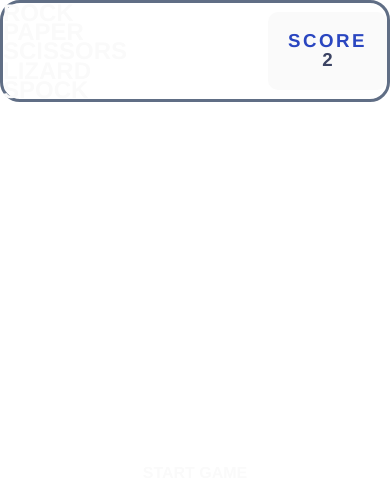
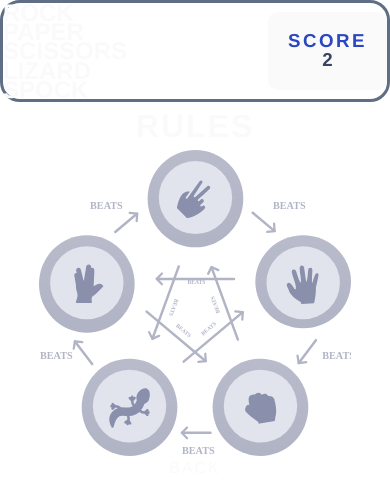
Before and after one commit to thauska/vue-jankenpon, a Vue app: page /rules in a window 390 px wide. Before the commit this address led to /. Shown: the top 494 px of the page. Built offline with nearby package versions, Linux system fonts and the light colour scheme.

Commit message:
feat: adicionado página de regras (Rules) - Criado rule page - Correção da altura da página para se adequar a responsividade corretamente

```diff
--- a/src/App.vue
+++ b/src/App.vue
@@ -7,7 +7,7 @@
 	>
 		<Header />
 		<div class="view">
-			<router-view />
+			<RouterView />
 		</div>
 	</div>
 </template>
@@ -55,11 +55,15 @@
   display: flex;
   flex-direction: column;
   height: 100%;
+  min-height: 100vh;
   font-family: 'Barlow Semi Condensed', Helvetica, Arial, sans-serif;
 
 	.view {
+		display: flex;
+		justify-content: center;
+		align-items: center;
+		flex: 1;
 		width: 100%;
-	height: 100%;
 		max-width: 800px;
 		margin: 0 auto;
 		padding: rfs(30px);
--- a/src/pages/Home.vue
+++ b/src/pages/Home.vue
@@ -2,6 +2,9 @@
 	<div class="home">
 		<RouterLink to="/play" class="start">
 			START GAME
+		</RouterLink>
+		<RouterLink to="/rules" class="rules">
+			RULES
 		</RouterLink>
 	</div>
 </template>
@@ -15,9 +18,10 @@
 <style lang="scss" scoped>
 	.home {
 		display: flex;
+		flex-direction: column;
 		justify-content: center;
 		align-items: center;
-		height: 100%;
+		margin-top: rfs(-50px);
 
 		.start {
 			font-size: rfs(4rem);
@@ -38,5 +42,25 @@
 				text-decoration: underline;
 			}
 		}
+
+		.rules {
+			font-size: rfs(1.5rem);
+			text-align: center;
+			text-decoration: none;
+			border: 3px solid $header-outline;
+			border-radius: 10px;
+			padding: rfs(5px 10px);
+			width: 150px;
+			color: $white;
+			font-weight: 500;
+			margin-top: rfs(50px);
+			transition: background .3s linear;
+
+			&:hover,
+			&:focus {
+				outline: none;
+				background: $header-outline;
+			}
+		}
 	}
 </style>
--- /dev/null
+++ b/src/pages/Rules.vue
@@ -0,0 +1,56 @@
+<template>
+	<div class="rules">
+		<h1 class="title">RULES</h1>
+		<img src="@/assets/image-rules-bonus.svg" alt="Game rules" class="image">
+		<RouterLink to="/" class="back">
+			BACK
+		</RouterLink>
+	</div>
+</template>
+
+<script>
+	export default {
+		name: 'Rules',
+	};
+</script>
+
+<style lang="scss" scoped>
+    .rules {
+        display: flex;
+        flex-direction: column;
+        align-items: center;
+        width: 100%;
+        height: 100%;
+        min-height: 100vh;
+
+        .title,
+        .back {
+            color: $white;
+            letter-spacing: 2px;
+        }
+
+        .back {
+            text-decoration: none;
+            font-size: rfs(1.25rem);
+
+            &:hover,
+            &:focus {
+                outline: none;
+                text-decoration: underline;
+            }
+        }
+
+        .image {
+            width: 55%;
+
+            @media (max-width: 768px) {
+                width: 80%;
+            }
+        }
+
+        .image,
+        .back {
+            margin-top: rfs(50px);
+        }
+    }
+</style>
--- a/src/router/routes.js
+++ b/src/router/routes.js
@@ -10,6 +10,11 @@ const routes = [
 		component: () => import(/* webpackChunkName: "Game" */ '../pages/Game.vue'),
 	},
 	{
+		path: '/rules',
+		name: 'Rules',
+		component: () => import(/* webpackChunkName: "Rules" */ '../pages/Rules.vue'),
+	},
+	{
 		path: '*',
 		name: 'notFound',
 		redirect: '/',
--- a/src/styles/reset.scss
+++ b/src/styles/reset.scss
@@ -40,7 +40,6 @@ body {
 
 html, body {
 	min-height: 100vh;
-	height: 100%;
 }
 
 /* Remove list styles on ul, ol elements with a class attribute */
```
Lines whose indentation alone changed are shown as unchanged.
